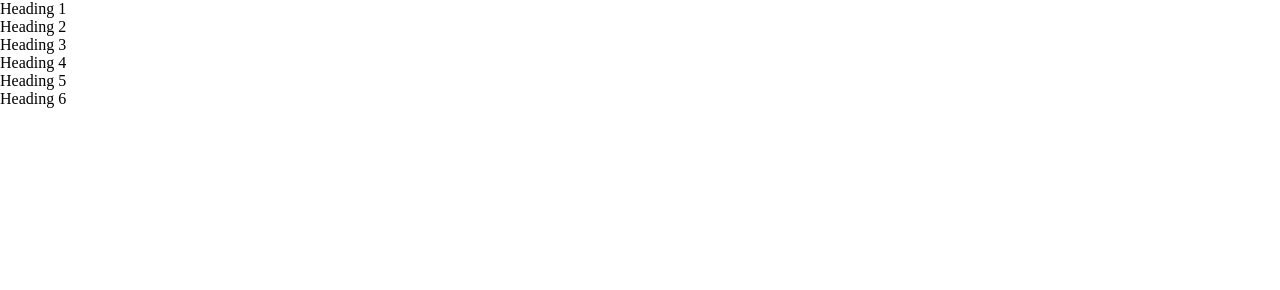
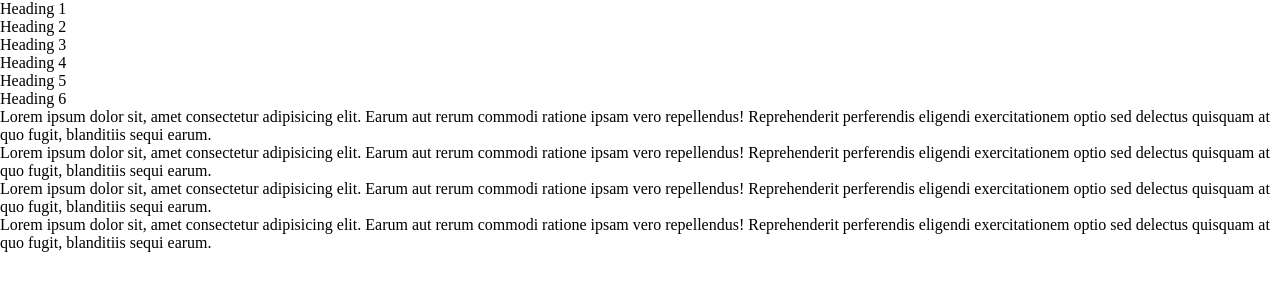
Before and after one commit to salc0015/ustyle-framework-project, a plain HTML site: page index.html in a window 1280 px wide. Drawn offline with Linux system fonts and the light colour scheme.

Commit message:
modifies index file and creates file

```diff
--- a/index.html
+++ b/index.html
@@ -14,7 +14,12 @@
         <h4>Heading 4</h4>
         <h5>Heading 5</h5>
         <h6>Heading 6</h6>
+
+        <p>Lorem ipsum dolor sit, amet consectetur adipisicing elit. Earum aut rerum commodi ratione ipsam vero repellendus! Reprehenderit perferendis eligendi exercitationem optio sed delectus quisquam at quo fugit, blanditiis sequi earum.</p>
+        <p>Lorem ipsum dolor sit, amet consectetur adipisicing elit. Earum aut rerum commodi ratione ipsam vero repellendus! Reprehenderit perferendis eligendi exercitationem optio sed delectus quisquam at quo fugit, blanditiis sequi earum.</p>
+        <p>Lorem ipsum dolor sit, amet consectetur adipisicing elit. Earum aut rerum commodi ratione ipsam vero repellendus! Reprehenderit perferendis eligendi exercitationem optio sed delectus quisquam at quo fugit, blanditiis sequi earum.</p>
+        <p>Lorem ipsum dolor sit, amet consectetur adipisicing elit. Earum aut rerum commodi ratione ipsam vero repellendus! Reprehenderit perferendis eligendi exercitationem optio sed delectus quisquam at quo fugit, blanditiis sequi earum.</p>
+
     </div>
-
 </body>
 </html>
--- /dev/null
+++ b/src/base/index.scss
@@ -0,0 +1,5 @@
+@forward 'layout';
+@forward 'lists';
+@forward 'buttons';
+@forward 'images';
+@forward 'links';
```
